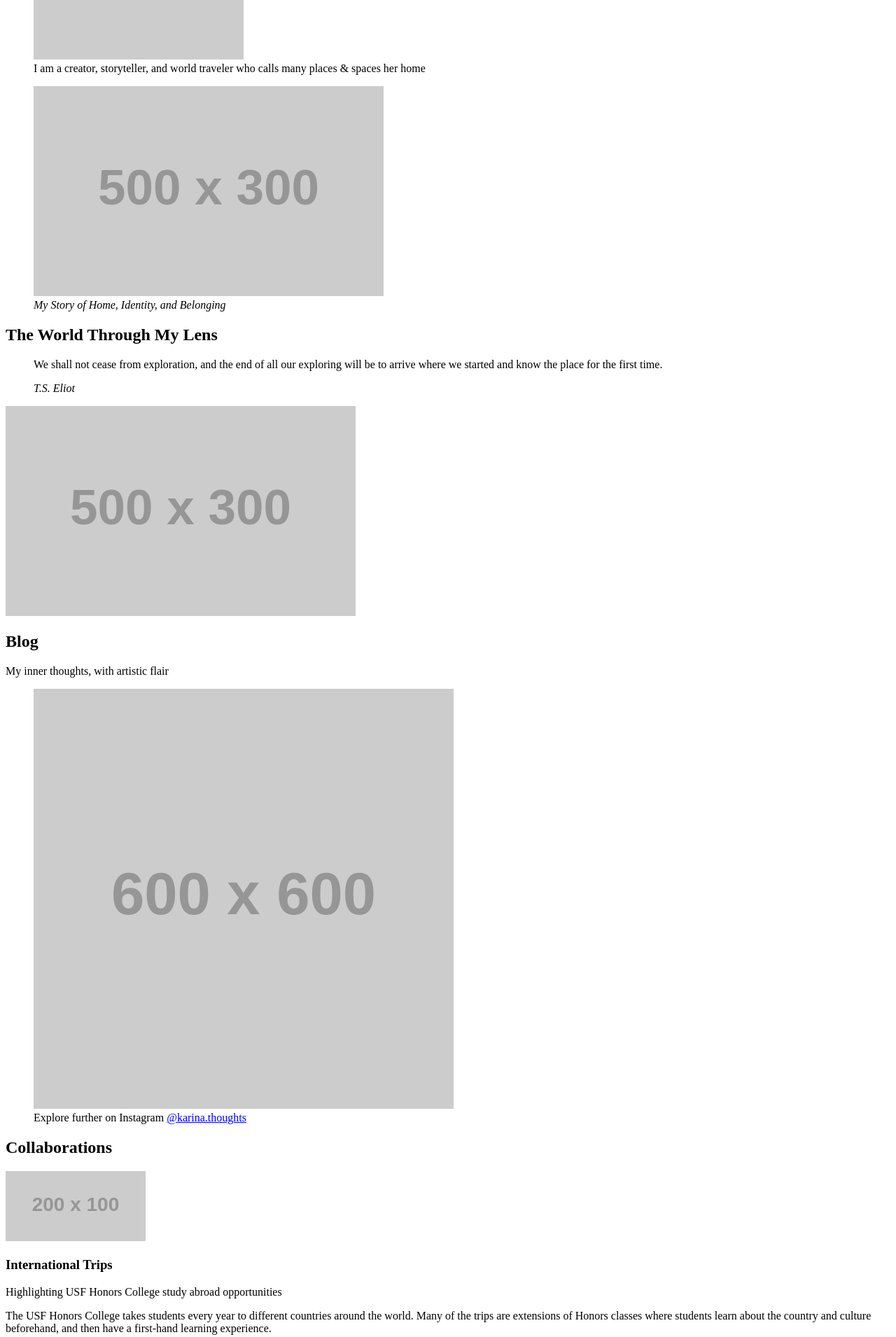
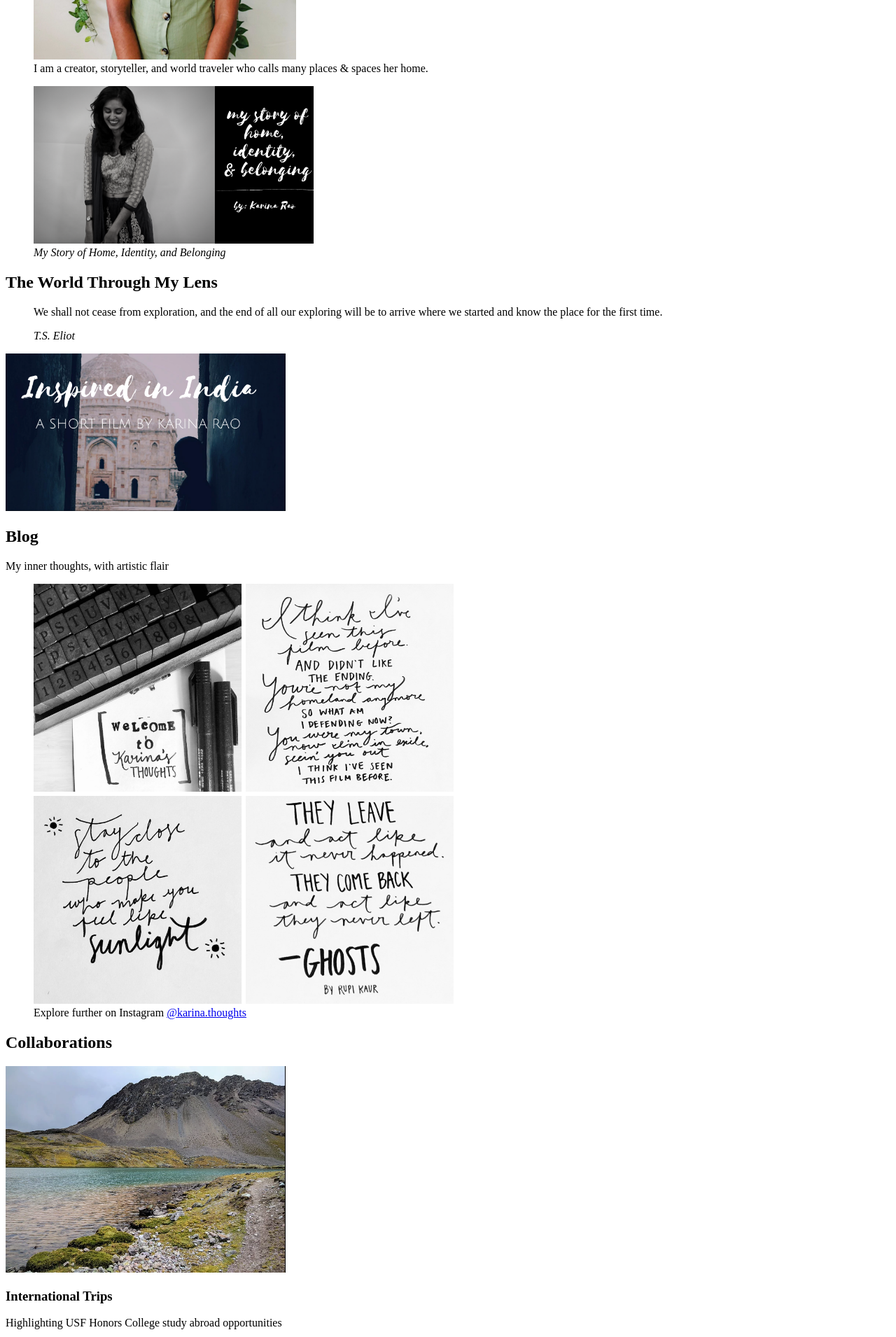
Before and after one commit to iansan5653/karina-rao-portfolio, a plain HTML site: page index.html in a window 1280 px wide. Shown: the part 580-2490 px from the top of the page at 70% size. Drawn offline with Linux system fonts and the light colour scheme; placeholder pictures from the web are drawn by us.

Commit message:
Add images

```diff
--- a/index.html
+++ b/index.html
@@ -17,18 +17,19 @@
         <h2>My Story</h2>
 
         <figure>
-          <img src="http://placehold.it/300x500" alt="Portrait of Karina" />
+          <img src="media/portrait.jpg" alt="Portrait of Karina Rao" height="500" />
           <figcaption>
             I am a creator, storyteller, and world traveler who calls
-            many places & spaces her home
+            many places & spaces her home.
           </figcaption>
         </figure>
 
         <figure>
           <a href="https://www.youtube.com/watch?v=rh9N5DdXCXU">
             <img
-              src="http://placehold.it/500x300"
+              src="media/my-story-thumbnail.png"
               alt="View the 'My Story' short film"
+              width="400"
             />
           </a>
           <figcaption>
@@ -55,8 +56,9 @@
           href="https://www.youtube.com/watch?v=PIaVf1e_zeo&list=PLmE5VTdmB4643IuxRZqnhfyT2ALjHroLr&ab_channel=KarinaR."
         >
           <img
-            src="http://placehold.it/500x300"
+            src="media/travel-thumbnail.png"
             alt="View Karina's Travel Videos playlist"
+            width="400"
           />
         </a>
       </section>
@@ -68,8 +70,9 @@
 
         <figure>
           <img
-            src="http://placehold.it/600x600"
+            src="media/my-thoughts-collage.png"
             alt="Collage of posts from karina.thoughts on Instagram"
+            width="600"
           />
 
           <figcaption>
@@ -85,7 +88,7 @@
         <div class="collaborations__gallery gallery">
           <article>
             <header>
-              <img src="http://placehold.it/200x100" alt="" />
+              <img src="media/international-trips-thumbnail.webp" alt="" width="400"/>
               <h3>International Trips</h3>
               <p class="gallery__subtitle">
                 Highlighting USF Honors College study abroad opportunities
@@ -114,9 +117,11 @@
             </footer>
           </article>
 
+          <br>
+
           <article>
             <header>
-              <img src="http://placehold.it/200x100" alt="" />
+              <img src="media/honors-faculty-bios-thumbnail.webp" alt="" width="400"/>
               <h3>Honors Faculty Bios</h3>
               <p class="gallery__subtitle">
                 Short interview-style videos highlighting USF Honors College
@@ -146,9 +151,11 @@
             </footer>
           </article>
 
+          <br>
+
           <article>
             <header>
-              <img src="http://placehold.it/200x100" alt="" />
+              <img src="media/small-shoes-big-journey-thumbnail.webp" alt="" width="400"/>
               <h3>Small Shoes, Big Journey</h3>
               <p class="gallery__subtitle">
                 Highlighting the "Tampa Bay" Welcoming Event
@@ -178,9 +185,11 @@
             </footer>
           </article>
 
+          <br>
+
           <article>
             <header>
-              <img src="http://placehold.it/200x100" alt="" />
+              <img src="media/fras-2016-thumbnail.webp" alt="" width="400"/>
               <h3>USF FRAS 2016</h3>
               <p class="gallery__subtitle">
                 Showcasing USF Resident Assistants for their annual FL RA
```
Also changed, not shown: media/fras-2016-thumbnail.webp (added), media/honors-faculty-bios-thumbnail.webp (added), media/international-trips-thumbnail.webp (added), media/my-story-thumbnail.png (added), media/my-thoughts-collage.png (added), media/portrait.jpg (added), media/small-shoes-big-journey-thumbnail.webp (added), media/travel-thumbnail.png (added).
